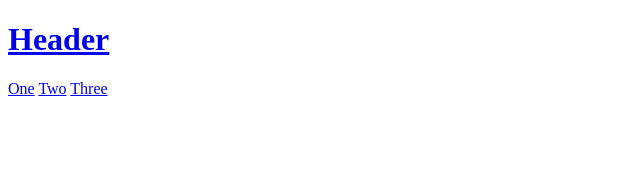
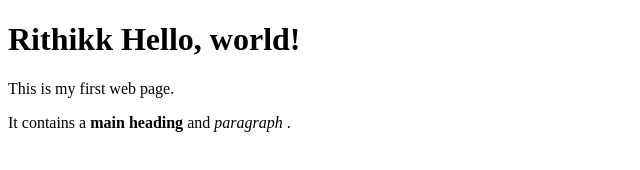
Before and after one commit to RithikkVimal2008/Bobadrops, a plain HTML site: page index.html in a window 1280 px wide. Shown: the whole page, without its empty margins (0-640 px from the left). Drawn offline with Linux system fonts and the light colour scheme.

Commit message:
Update index.html

```diff
--- a/index.html
+++ b/index.html
@@ -1 +1,13 @@
- <!DOCTYPE html> <html>     <head>         <title>Example</title>         <link rel="stylesheet" href="styles.css">     </head>     <body>         <h1>             <a href="/">Header</a>         </h1>         <nav>             <a href="one/">One</a>             <a href="two/">Two</a>             <a href="three/">Three</a>         </nav>
+<!DOCTYPE html>
+<html>
+    <head>
+        <title>My web page</title>
+    </head>
+    <body>
+        <h1>Rithikk Hello, world!</h1>
+        <p>This is my first web page.</p>
+        <p>It contains a
+             <strong>main heading</strong> and <em> paragraph </em>.
+        </p>
+    </body>
+</html>
```
